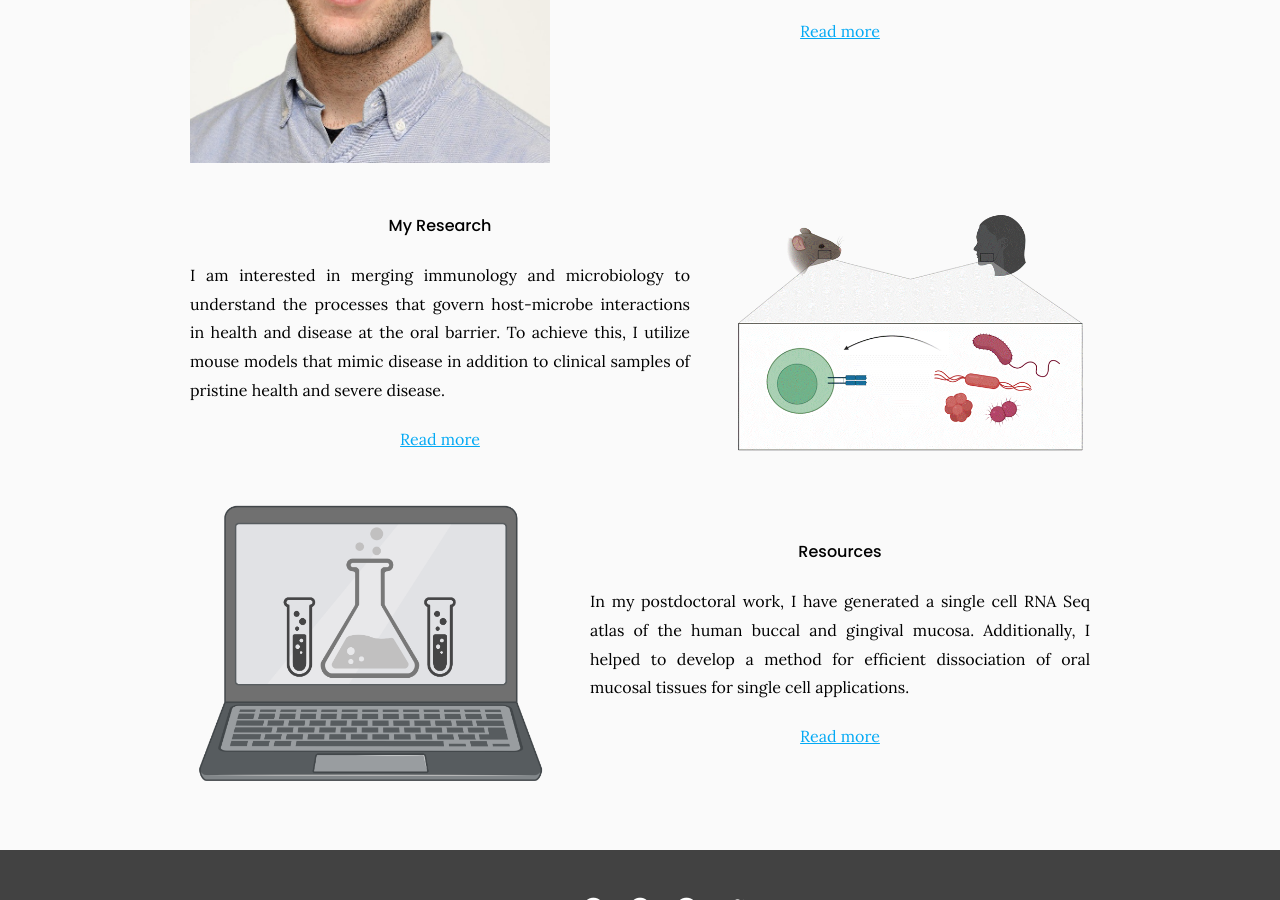
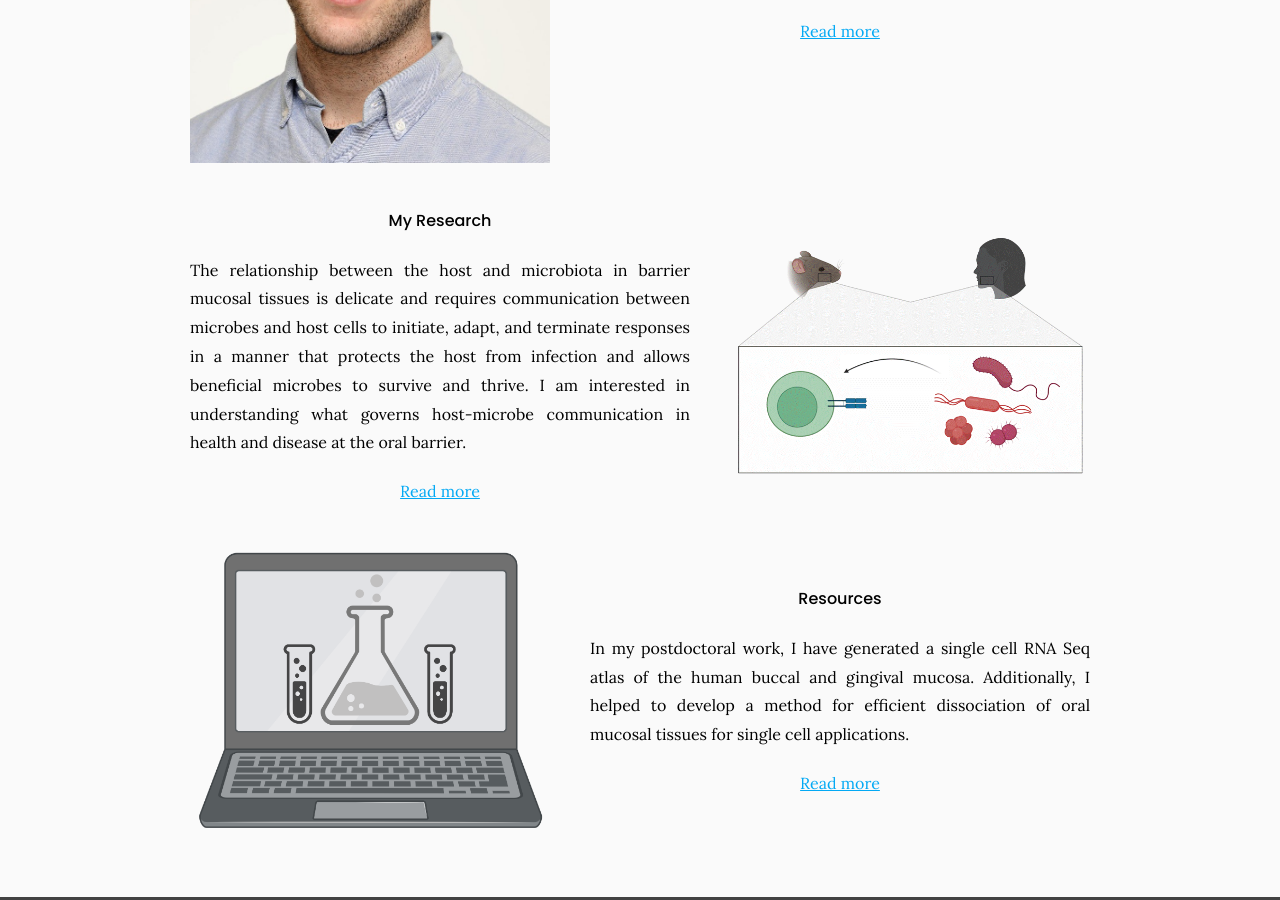
Before and after one commit to williamsdrake/williamsdrake.github.io, a Jekyll site: the page built from index.md, in a window 1280 px wide and 900 px high, scrolled down 547 px. Built offline with Jekyll 4.4.1, drawn with Linux system fonts in a browser that asks for light colours; nearby versions of some CDN libraries.

Commit message:
Update index.md

```diff
--- a/index.md
+++ b/index.md
@@ -22,7 +22,7 @@ I am a dentist scientist with interest in host-microbe interactions and oral bar
 %}
 
 {% capture text %}
-I am interested in merging immunology and microbiology to understand the processes that govern host-microbe interactions in health and disease at the oral barrier. To achieve this, I utilize mouse models that mimic disease in addition to clinical samples of pristine health and severe disease.
+The relationship between the host and microbiota in barrier mucosal tissues is delicate and requires communication between microbes and host cells to initiate, adapt, and terminate responses in a manner that protects the host from infection and allows beneficial microbes to survive and thrive. I am interested in understanding what governs host-microbe communication in health and disease at the oral barrier.
 
 [Read more](research)
 {:.center}
```
